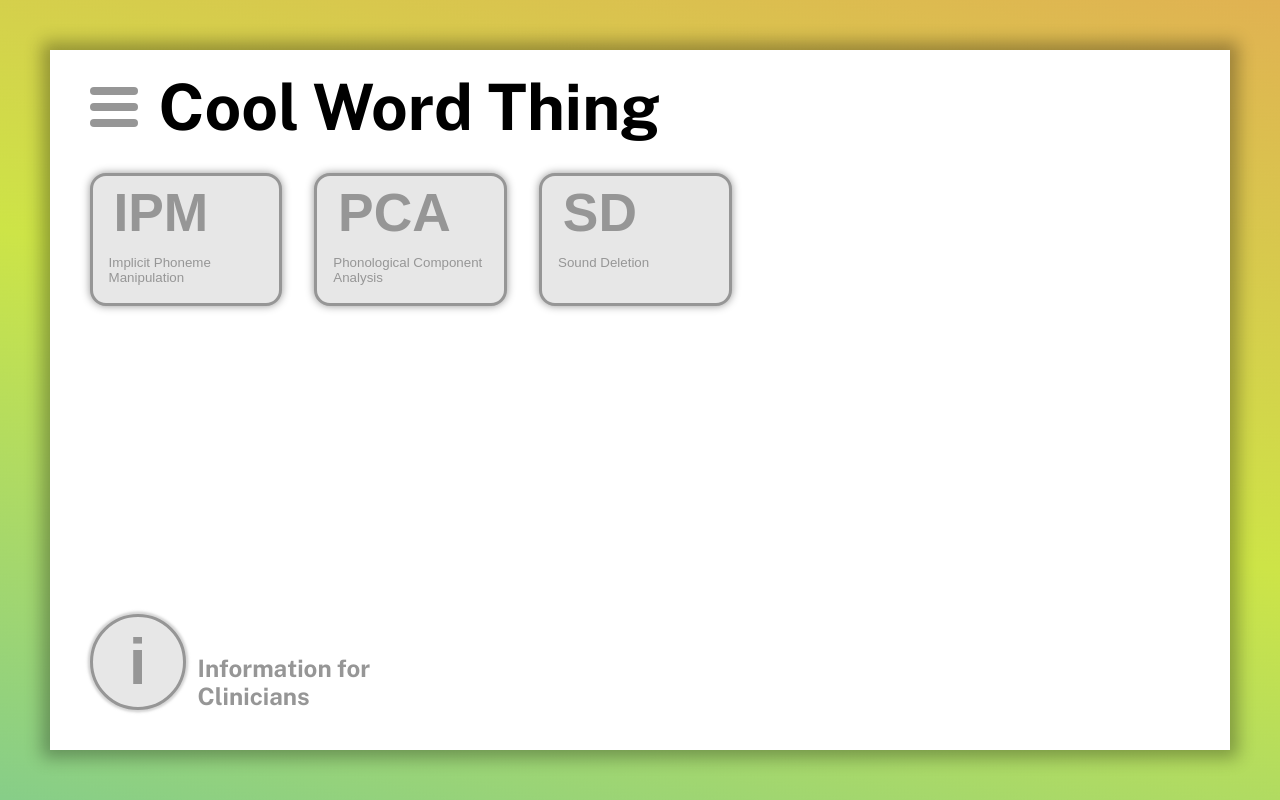
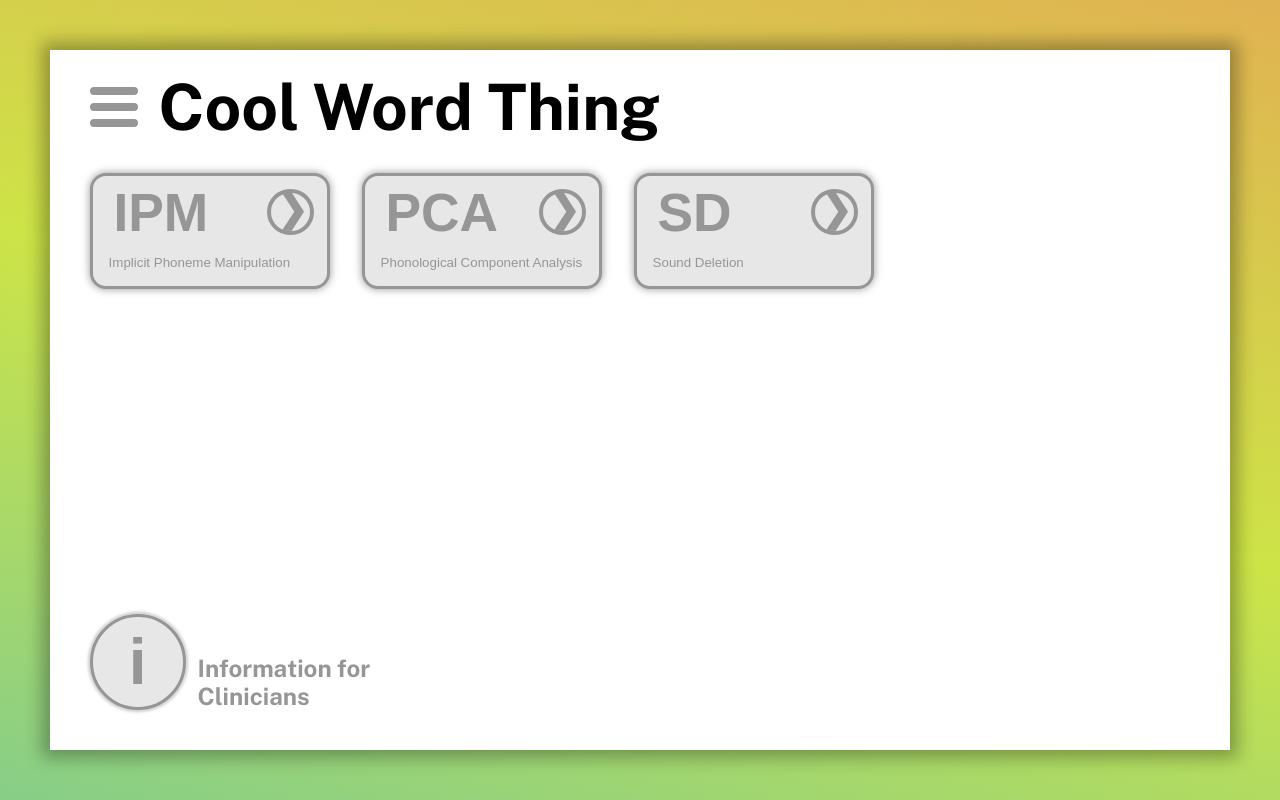
Before and after one commit to MatthewB384/AphasiaTherapy, a plain HTML site: page home.html in a window 1280 px wide. Drawn offline with nearby package versions, Linux system fonts and the light colour scheme.

Commit message:
Add files via upload
added > arrow on activity select buttons in home.html

```diff
--- a/css/style.css
+++ b/css/style.css
@@ -169,7 +169,7 @@ h2 {
     font-size: 4.5em;
 }
 
-.welcome-start-button button a::before {
+.welcome-start-button button a::after {
     --border-width: 0.7rem;
     content: "\276F";
     display: inline-flex;
@@ -285,12 +285,12 @@ h2 {
 
 .activity-select-cards .card {
     color: inherit;
+    position: relative;
     border: 0.2rem solid currentColor;
     border-radius: 1rem;
     background-color: var(--white-1);
     padding: 0.5rem 1rem 0.2rem 1rem;
-    width: 26ch;
-    height: 18ch;
+    width: 15rem;
     box-shadow: 0 0 0.5rem currentColor;
     text-align: left;
     transition: color 350ms;
@@ -298,6 +298,25 @@ h2 {
     flex-direction: column;
 }
 
+.activity-select-cards .card h1::after {
+    --border-width: 0.3rem;
+    --btn-height: 3rem;
+    content: "\276F";
+    position: absolute;
+    top: 0.8rem;
+    right: 0.8rem;
+    font-size: 2.3rem;
+    display: inline-flex;
+    padding: 0.1ch 0.1ch 0.25ch 0.25ch;
+    height: calc(var(--btn-height) - 2 * var(--border-width) - 0.35ch);
+    width: calc(var(--btn-height) - 2 * var(--border-width) - 0.35ch);
+    font-weight: 900;
+    align-items: center;
+    justify-content: center;
+    border-radius: 100vh;
+    border: var(--border-width) solid currentColor;
+}
+
 .activity-select-cards .card:hover,
 .activity-select-cards .card:focus {
     color: var(--hne-blue);
--- a/home.html
+++ b/home.html
@@ -36,7 +36,7 @@
                 <h1>Cool Word Thing</h1>
             </div>
         </div>
-
+        <div class="content">
             <div class="activity-select-cards">
                 <button class="card">
                     <h1>IPM</h1>
@@ -51,6 +51,7 @@
                     <p>Sound Deletion</p>
                 </button>
             </div>
+        </div>
         <div class="cmd-pallate">
             <div class="clinician-info">
                 <button id="clinician-info-button">i</button>
```
Lines whose indentation alone changed are shown as unchanged.
